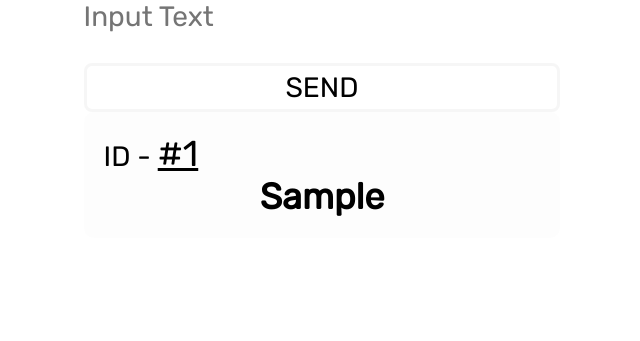
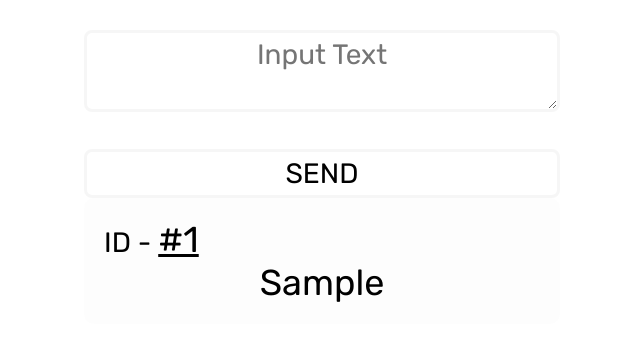
Before and after one commit to OldTyT/infinty_imageboard, a Flask app: page / in a window 1280 px wide. Shown: the top 341 px of the page, without its empty margins (318-958 px from the left). Run offline with Flask 2, Linux system fonts and the light colour scheme; tables that the repository leaves empty hold one stand-in row (values such as "Sample post").

```diff
--- a/app/static/add_post.js
+++ b/app/static/add_post.js
@@ -8,7 +8,7 @@ function submit() {
 
     xhr.onreadystatechange = function () {
        if (xhr.readyState === 4) {
-          var Myelement = document.querySelector('input[name="post_txt"]');
+          var Myelement = document.querySelector('textarea[name="post_txt"]');
           Myelement.value = "";
           console.log(xhr.status);
           console.log(xhr.responseText);
--- a/app/static/render.js
+++ b/app/static/render.js
@@ -24,7 +24,6 @@ var requestURL = '/api/v1/get/posts';
             text.classList.add('title');
             myList.classList.add('form');
             ID.href = '#' + posts_str[i]['id'];
-            text.classList.add('bold');
             ID.setAttribute('id', posts_str[i]['id']);
             ID.textContent = '#' + posts_str[i]['id'];
             id_placehoard.textContent = 'ID - '
--- a/app/static/style.css
+++ b/app/static/style.css
@@ -76,7 +76,7 @@ body {
     font-weight: bold;
 }
 
-.add_button {
+.input_class {
     margin-top: 30px;
     width: 100%;
     text-align: center;
--- a/app/templates/front.html
+++ b/app/templates/front.html
@@ -10,8 +10,8 @@
 <body>
 <script src="../static/add_post.js"></script>
 <div>
-    <input id="post_txt" name="post_txt" required="" type="text" value="" placeholder="Input Text">
-    <button class="add_button" onclick="submit()">SEND</button>
+    <textarea class="input_class" id="post_txt" name="post_txt" required="" type="text" value="" placeholder="Input Text"></textarea>
+    <button class="input_class" onclick="submit()">SEND</button>
 </div>
     <script src="https://cdn.jsdelivr.net/npm/marked/marked.min.js"></script>
     <script src="../static/render.js"></script>
```
